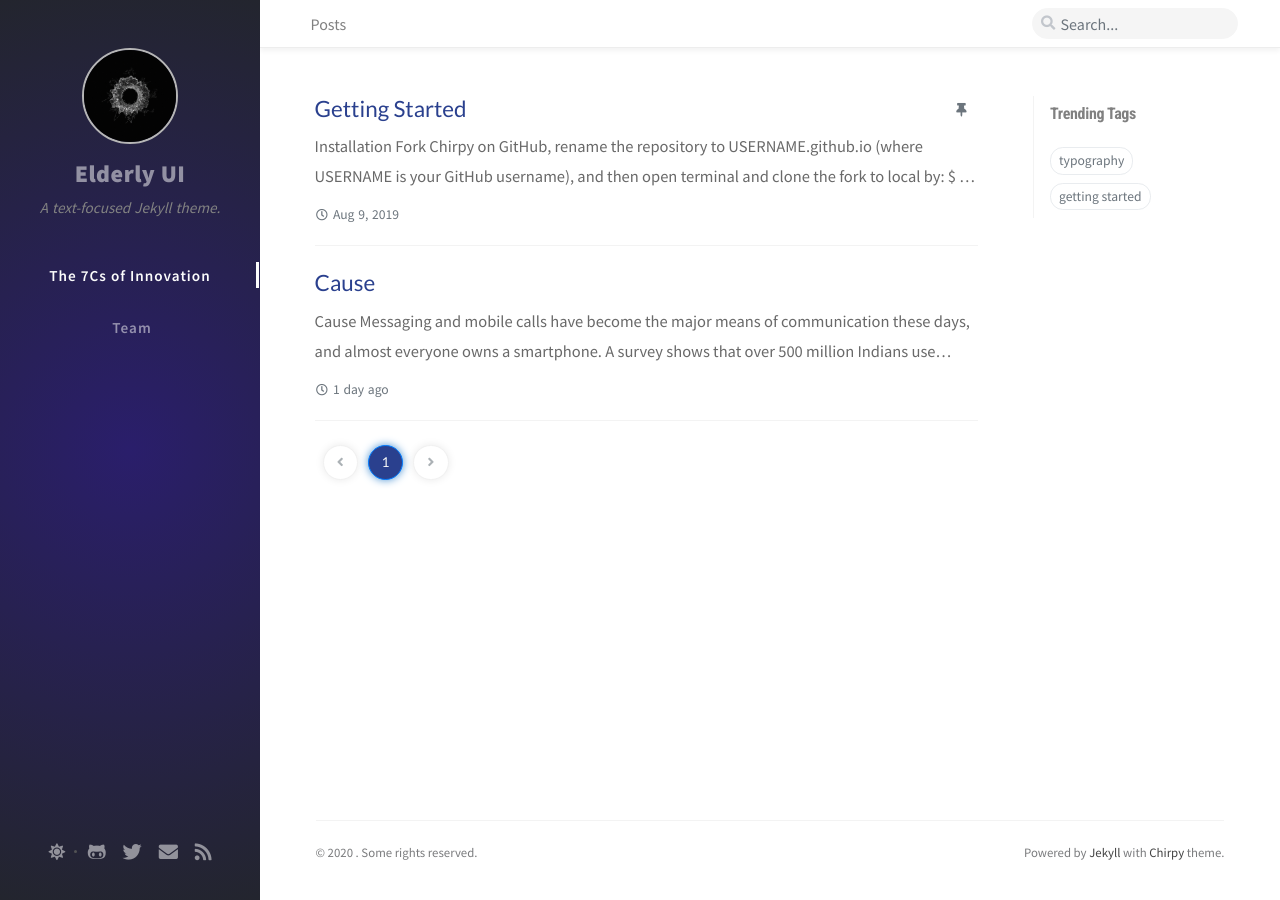
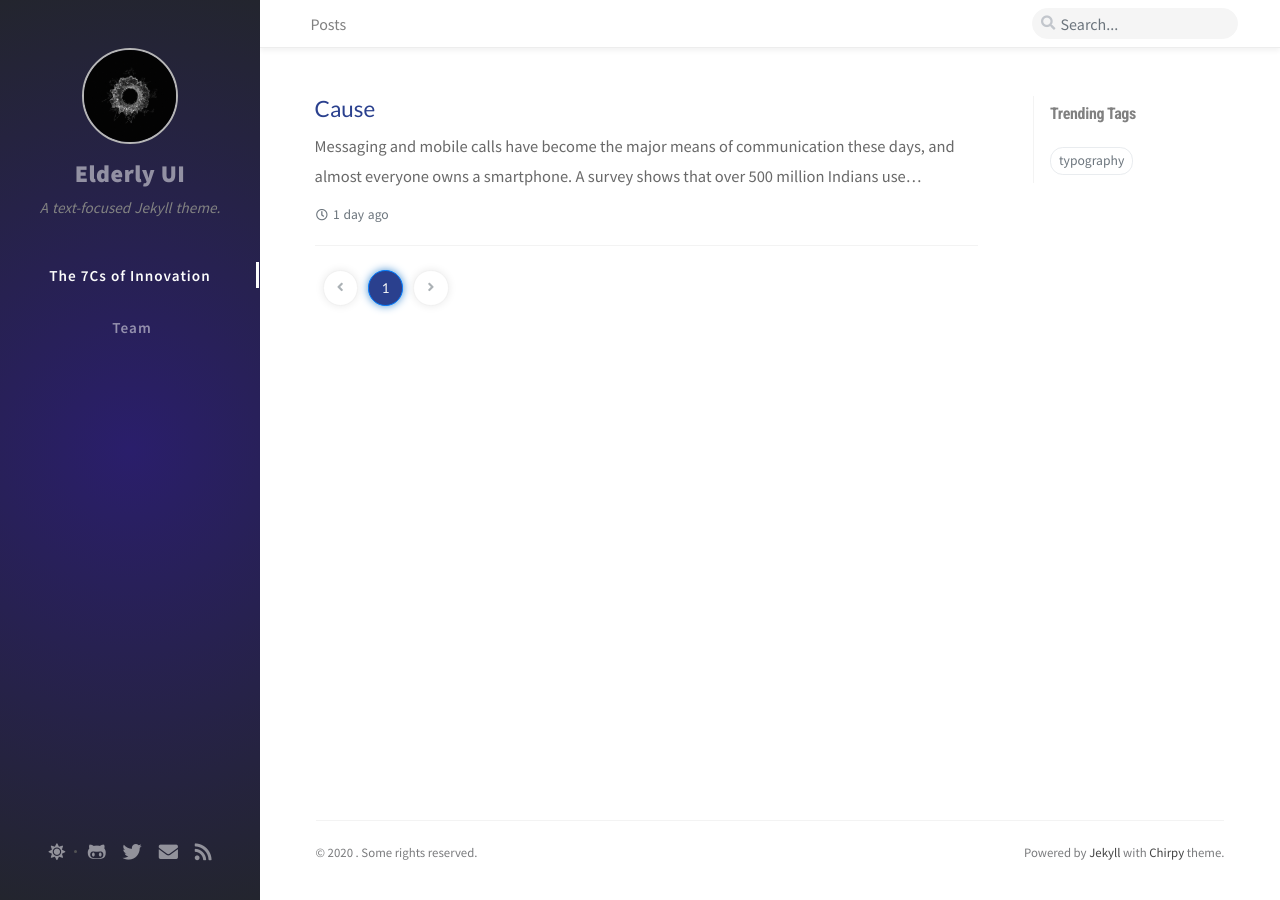
Before and after one commit to 3y3p4tch/elderlyUI, a Jekyll site: the page built from index.html, in a window 1280 px wide. Built offline with Jekyll 4.4.1, drawn with Linux system fonts in a browser that asks for light colours; nearby versions of some CDN libraries; the list of posts is cut into pages by our own code; comment, search, counter and statistics services are not loaded; some of the changed lines change nothing that is shown.

Commit message:
cause edits

````diff
--- a/_posts/2019-08-09-getting-started.md
+++ /dev/null
@@ -1,151 +0,0 @@
----
-title: Getting Started
-author: Cotes Chung
-date: 2019-08-09 20:55:00 +0800
-categories: [Blogging, Tutorial]
-tags: [getting started]
-pin: true
----
-
-
-## Installation
-
-[Fork **Chirpy**](https://github.com/cotes2020/jekyll-theme-chirpy/fork) on GitHub, rename the repository to `USERNAME.github.io` (where `USERNAME` is your GitHub username), and then open terminal and clone the fork to local by:
-
-```terminal
-$ git clone https://github.com/USERNAME/USERNAME.github.io.git -b master --single-branch
-```
-
-### Setting up the local envrionment
-
-If you would like to run or build the project on your local machine, please follow the [Jekyll Docs](https://jekyllrb.com/docs/installation/) to complete the installation of `Ruby`, `RubyGems` and `Bundler`.
-
-Before running or building for the first time, please complete the installation of the Jekyll plugins. Go to the root directory of project and run:
-
-```terminal
-$ bundle install
-```
-
-`bundle` will automatically install all the dependencies specified by `Gemfile`.
-
-In order to generate some extra files (_categories_, _tags_ and _last modified list_), we need to use some tool scripts. And they require dependency package [yq](https://github.com/mikefarah/yq#install) to be installed. What's more, if your machine is running Debian or macOS, you also need to install [GNU coreutils](https://www.gnu.org/software/coreutils/).
-
-- on Debian:
-
-  ```console
-  $ sudo apt-get install coreutils
-  ```
-
-- on macOS:
-
-  ```console
-  $ brew install coreutils
-  ```
-
-### Setting up Docker environment (optional)
-
-If you're a loyal fan of [**Docker**](https://www.docker.com/) or just too lazy to install the packages mentioned in [_Setting up the local envrionment_](#setting-up-the-local-envrionment), please make sure you have **Docker Engine** installed and running, and then get Docker image `jekyll/jekyll` from Docker Hub by the following command:
-
-```console
-$ docker pull jekyll/jekyll:latest
-```
-
-## Usage
-
-Running [**Chirpy**](https://github.com/cotes2020/jekyll-theme-chirpy/) requires some extra files, which cannot be generated by Jekyll native commands, so please strictly follow the methods mentioned below to run or deploy your website.
-
-### Initialization
-
-Go to the root directory of the project and start initialization:
-
-```console
-$ bash tools/init.sh
-```
-
-> **Note**: If you not intend to deploy it on GitHub Pages, append parameter option `--no-gh` at the end of the above command.
-
-What it does is:
-
-1. Remove some files or directories from your repository:
-
-    - `.travis.yml`
-    - files under `_posts`
-    - folder `docs`
-
-2. If you use the `--no-gh` option, the directory `.github` will be deleted. Otherwise, setup the GitHub Action workflow by removing extension `.hook` of `.github/workflows/pages-deploy.yml.hook`, and then remove the other files and directories in folder `.github`.
-
-3. Automatically create a commit to save the changes.
-
-### Configuration
-
-Generally, go to `_config.yml` and configure the variables as needed. Some of them are typical options:
-
-- `url`
-- `avatar`
-- `timezone`
-- `theme_mode`
-
-### Run Locally
-
-You may want to preview the site contents before publishing, so just run it by:
-
-```terminal
-$ bash tools/run.sh
-```
-
-Then open a browser and visit to <http://localhost:4000>.
-
-Few days later, you may find that the file changes does not refresh in real time by using `run.sh`. Don't worry, the advanced option `-r` (or `--realtime`) will solve this problem, but it requires [**fswatch**](http://emcrisostomo.github.io/fswatch/) to be installed on your machine.
-
-### Run on Docker
-
-Run the site on Docker with the following command:
-
-```terminal
-$ docker run --rm -it \
-    --volume="$PWD:/srv/jekyll" \
-    -p 4000:4000 jekyll/jekyll \
-    bash tools/run.sh --docker
-```
-
-Please note that on Docker containers, you'll lose the real-time refresh feature.
-
-### Deployment
-
-Before the deployment begins, checkout the file `_config.yml` and make sure the `url` is configured correctly. Furthermore, if you prefer the [_project site_](https://help.github.com/en/github/working-with-github-pages/about-github-pages#types-of-github-pages-sites) and don't use a custom domain, or you want to visit your website with a base url on a web server other than **GitHub Pages**, remember to change the `baseurl` to your project name that starting with a slash. For example, `/project`.
-
-Assuming you have already gone through the [initialization](#initialization), you can now choose ONE of the following methods to deploy your website.
-
-#### Deploy on GitHub Pages
-
-For security reasons, GitHub Pages build runs on `safe` mode, which restricts us from using tool scripts to generate additional page files. Therefore, we can use **GitHub Actions** to build the site, store the built site files on a new branch, and use that branch as the source of the Pages service.
-
-1. Push any commit to `origin/master` to trigger the GitHub Actions workflow. Once the build is complete and successful, a new remote branch named `gh-pages` will appear to store the built site files.
-
-2. Browse to your repository on GitHub and choose the branch `gh-pages` as the [publishing source](https://docs.github.com/en/github/working-with-github-pages/configuring-a-publishing-source-for-your-github-pages-site) throught _Settings_ → _Options_ → _GitHub Pages_:
-    ![gh-pages-sources](/assets/img/sample/gh-pages-sources.png){: width="650" class="normal"}
-
-3. Visit your website at the address indicated by GitHub.
-
-#### Deploy on Other Platforms
-
-On platforms other than GitHub, we cannot enjoy the convenience of **GitHub Actions**. Therefore, we should build the site locally (or on some other 3rd-party CI platform) and then put the site files on the server.
-
-Go to the root of the source project, build your site by:
-
-```console
-$ bash tools/build.sh
-```
-
-> **Note**: The output path can be specified with the option `-d`.
-
-Or, build the site with Docker by:
-
-```terminal
-$ docker run --rm -it \
-    --volume="$PWD:/srv/jekyll" \
-    jekyll/jekyll \
-    bash tools/build.sh --docker
-```
-
-Unless you specified the output path, the generated site files will be placed in folder `_site` of the project's root directory. Now you should upload those files to your web server.
--- a/_posts/2020-10-22-cause.md
+++ b/_posts/2020-10-22-cause.md
@@ -6,38 +6,34 @@
 math: true
 ---
 
-## Cause
-
-
 Messaging and mobile calls have become the major means of communication these days, and almost everyone owns a smartphone. A survey shows that over 500 million Indians use smartphones among which 77% of users are online.
-
 Given the current trend, old people are also forced to shift towards using mobile phones and messaging apps to stay in touch with their loved ones. It is well-known that most of the older generation have innate difficulty in understanding and operating the complex functionalities of smartphones.
 We pursued this problem and talked to some older people to find out what causes difficulty for them to operate smartphones. Some of the common causes we found are:
 
-#### *1. Endless functions in the smartphone nowadays:*
+#### **1. Endless functions in the smartphone nowadays:**
 
  Today, there are endless applications and functions on a smartphone. Even the current generation doesn’t know about each and every function, then for the elder people it becomes a worse condition as they make use of only 3-4 applications in mobile phones. They might not remember concepts even if they were taught many times due to weak memory.
 
-#### *2. English as the Default language:*
+#### **2. English as the Default language:**
 
  One major problem with smartphones is that they use English by default, be it the keyboard used for typing messages or the settings and the general instructions. The older people are not familiar with words such as ‘edit’, ‘registration’, etc. And even though some smartphones have the feature to change their default language, it is not very accessible. This is difficult for the elderly who have only ever conversed in their native language.
 
-#### *3. Font size issues due to weak eyesight:*
+#### **3. Font size issues due to weak eyesight:**
 
 For the elderly, the font size in smartphones is again a very critical problem. The elderly face problems in viewing the text on the already smaller screens, and thus focusing on this small text leads to massive strain on the eyes and headaches.
 
-#### *4. Difficulty in typing messages:*
+#### **4. Difficulty in typing messages:**
 
 WhatsApp has become a common mode of communication nowadays. Around 1.3 billion people in the world use this app on a regular basis, but this can be taxing for the elderly. Elders are not used to this skill of typing messages for communication. They are not able to press where they aimed, their finger slips after touching the screen, and they touch the screen for a long time. As a result, they have problems navigating on smartphone screens. Also, they then take a lot of time in typing which kills the flow of messaging sometimes.
 
-#### *5. Dependent on others:*
+#### **5. Dependent on others:**
 
 Since there are a lot of functionalities in smartphones now, most of which elders are unaware of, due to which they are also sometimes afraid to operate their mobiles. And thus, they generally intend to take help from others to use mobile phones which makes them dependent on others and creates a problem for them when they are alone.
 
-#### *6. Not knowing the basic app features:*
+#### **6. Not knowing the basic app features:**
 
  Elders use smartphones for calling most of the time. But they don’t know the basic feature of saving the contact number, since it is a comparatively longer process than simply writing it in a diary. This again is a major problem for the elders since they are dependent on the diary for finding the contacts which takes a lot of time in searching the contact in the diary and can lead to major problems if any page of the diary is lost or even if the diary is lost. Also, they always have to keep a pen along with them for this, and thus, keeping the diary and a pen in one place creates problems.
 
-#### *7. Cannot remember login information:*
+#### **7. Cannot remember login information:**
 
 The elderly are not able to remember the login information and the account they use for each service, for example, account ID, Google account, or even the password. This causes problems when logging in
````
